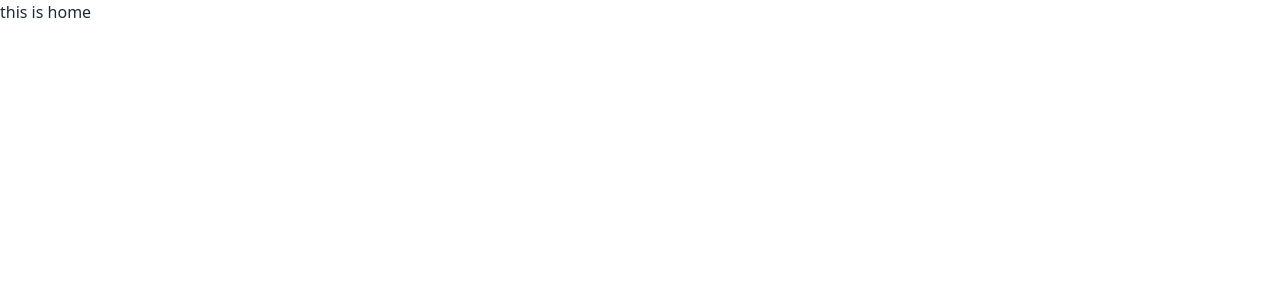
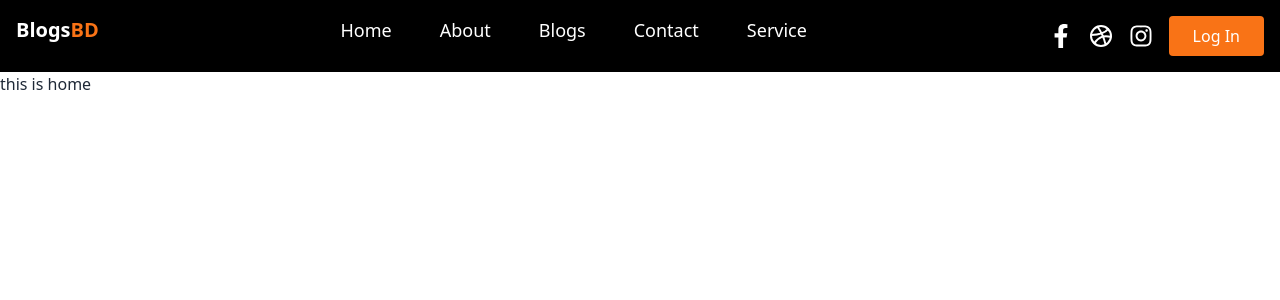
Before and after one commit to AshikurZaman01/Modern-Blog-Website-using-React-JS, a React (Vite) app: page / in a window 1280 px wide. Shown: the top 300 px of the page. Built offline with nearby package versions, Linux system fonts and the light colour scheme.

Commit message:
add navbar

```diff
--- a/package.json
+++ b/package.json
@@ -14,6 +14,7 @@
     "match-sorter": "^6.3.1",
     "react": "^18.2.0",
     "react-dom": "^18.2.0",
+    "react-icons": "^5.0.1",
     "react-router-dom": "^6.18.0",
     "sort-by": "^1.2.0"
   },
--- /dev/null
+++ b/src/Components/Pages/About/About.jsx
@@ -0,0 +1,9 @@
+const About = () => {
+    return (
+        <div>
+            About
+        </div>
+    );
+};
+
+export default About;
--- /dev/null
+++ b/src/Components/Pages/Blogs/Blogs.jsx
@@ -0,0 +1,10 @@
+
+const Blogs = () => {
+    return (
+        <div>
+
+        </div>
+    );
+};
+
+export default Blogs;
--- /dev/null
+++ b/src/Components/Pages/Contact/Contact.jsx
@@ -0,0 +1,11 @@
+import React from 'react';
+
+const Contact = () => {
+    return (
+        <div>
+            contact
+        </div>
+    );
+};
+
+export default Contact;
--- /dev/null
+++ b/src/Components/Pages/Header/Navbar/Navbar.jsx
@@ -0,0 +1,53 @@
+import { Link, NavLink } from "react-router-dom";
+import { FaFacebookF } from "react-icons/fa";
+import { FiDribbble } from "react-icons/fi";
+import { FaInstagram } from "react-icons/fa6";
+
+const Navbar = () => {
+
+    const navItems = [
+        { id: 1, name: 'Home', Path: '/' },
+        { id: 2, name: 'About', Path: '/about' },
+        { id: 3, name: 'Blogs', Path: '/blogs' },
+        { id: 4, name: 'Contact', Path: '/contact' },
+        { id: 5, name: 'Service', Path: '/services' },
+    ]
+
+    return (
+        <div>
+
+            <header className="bg-black ">
+                <nav className="px-4 py-4 flex justify-between">
+                    <Link to={'/'}><h1 className="text-xl font-bold text-white">Blogs<span className="text-orange-500">BD</span></h1></Link>
+
+                    {/* nav list */}
+                    <ul className="md:flex gap-12 text-lg hidden">
+                        {
+                            navItems.map((item, indx) => {
+                                return (
+                                    <li key={indx} className="text-white">
+                                        <NavLink to={item.Path}>{item.name}</NavLink>
+                                    </li>
+                                )
+                            })
+                        }
+                    </ul>
+                    {/* nav list */}
+
+                    {/* emnu icons */}
+                    <div className="text-white lg:flex gap-4 items-center  hidden ">
+                        <Link to={'/'} className="hover:text-orange-500 text-2xl"><FaFacebookF /></Link>
+                        <Link to={'/'} className="hover:text-orange-500 text-2xl"><FiDribbble /></Link>
+                        <Link to={'/'} className="hover:text-orange-500 text-2xl"><FaInstagram /></Link>
+                        <button className="bg-orange-500 px-6  py-2 font-medium  rounded hover:bg-white  hover:text-orange-500 transition-all duration-200 ease-in ">Log In</button>
+                    </div>
+                    {/* emnu icons */}
+
+                </nav>
+            </header>
+
+        </div>
+    );
+};
+
+export default Navbar;
--- /dev/null
+++ b/src/Components/Pages/Services/Services.jsx
@@ -0,0 +1,10 @@
+
+const Services = () => {
+    return (
+        <div>
+            services
+        </div>
+    );
+};
+
+export default Services;
--- a/src/Components/Roots/Roots.jsx
+++ b/src/Components/Roots/Roots.jsx
@@ -1,8 +1,10 @@
 import { Outlet } from 'react-router-dom';
+import Navbar from '../Pages/Header/Navbar/Navbar';
 
 const Roots = () => {
     return (
         <div>
+            <Navbar></Navbar>
             <Outlet></Outlet>
         </div>
     );
```
Also changed, not shown: src/main.jsx (+20 -0 lines), 1 other file (tests, documents, lock files or other folders).
